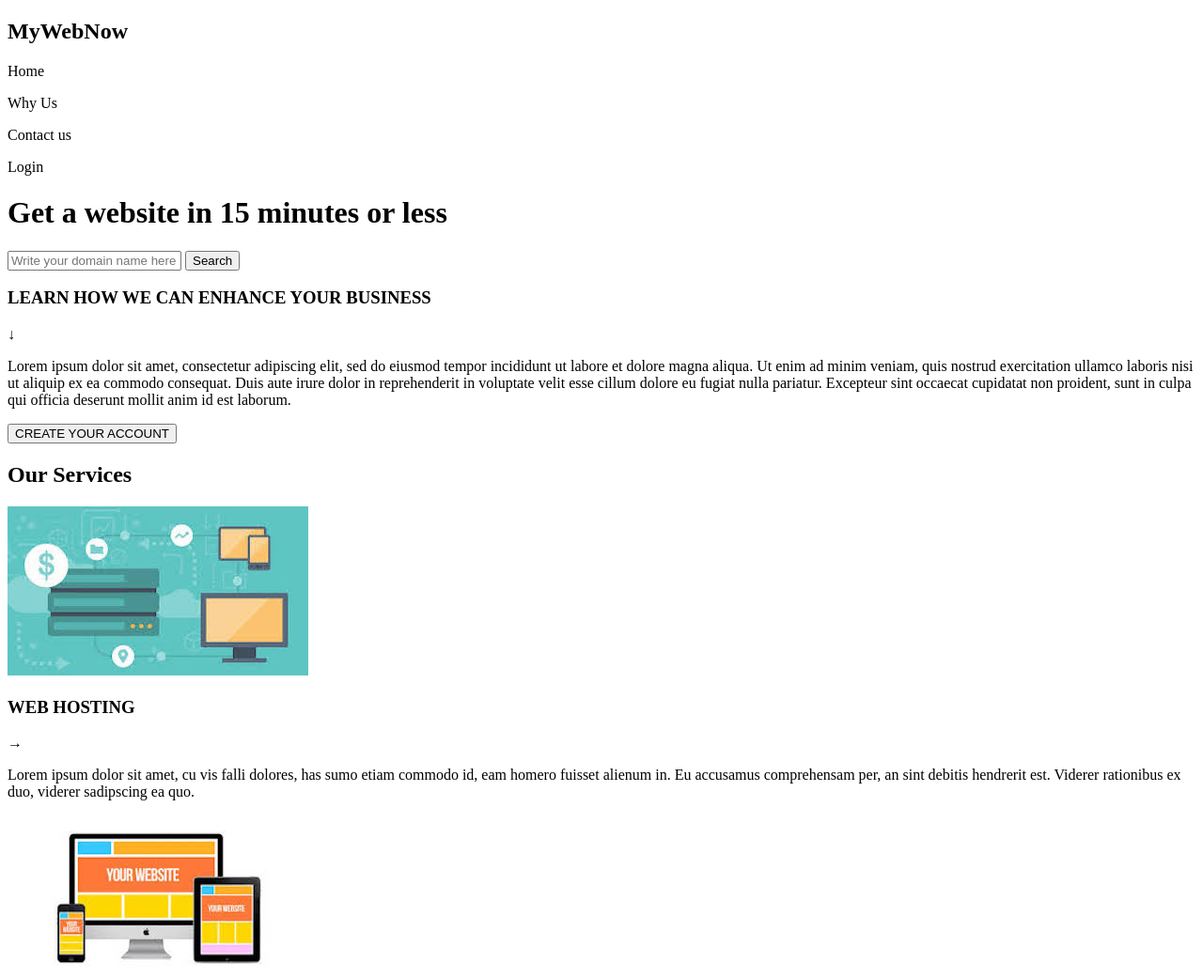
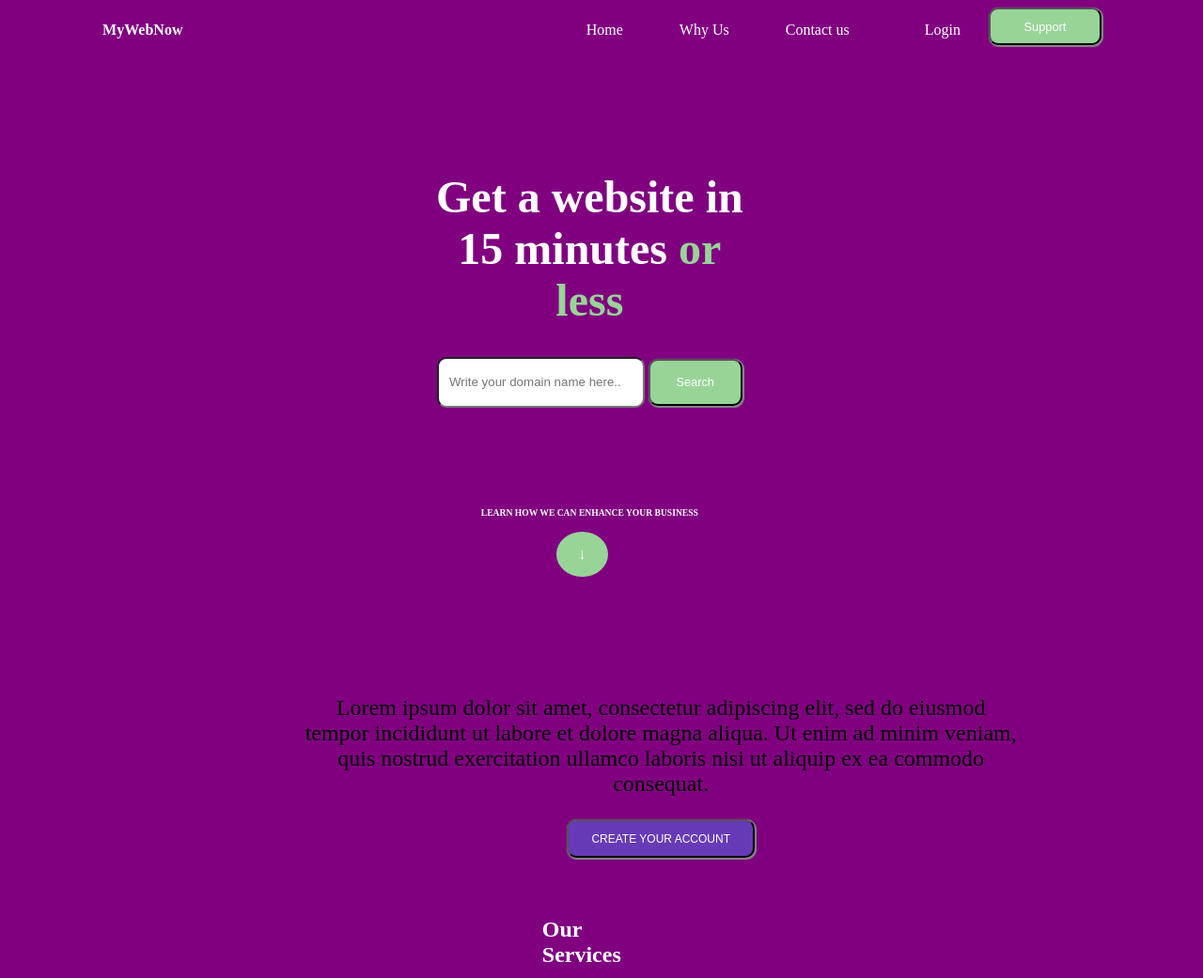
Before and after one commit to kalex19/ThesisCodingChallenge, a plain HTML site: page index.html in a window 1280 px wide. Shown: the top 1041 px of the page at 94% size. Drawn offline with Linux system fonts and the light colour scheme.

Commit message:
Basic CSS

```diff
--- a/index.html
+++ b/index.html
@@ -5,39 +5,41 @@
     <meta charset="UTF-8">
     <meta name="viewport" content="width=device-width, initial-scale=1.0">
     <meta http-equiv="X-UA-Compatible" content="ie=edge">
+    <link rel="stylesheet" href="./style.css">
     <title>Thesis Mock Up</title>
   </head>
 
   <body>
-    <nav>
+    <nav class="navBar">
       <h1 class='siteTitle'>MyWebNow</h1>
-      <div class="navBar">
+      <div class="navBarOptsOne">
         <p>Home</p>
         <p>Why Us</p>
         <p>Contact us</p>
+      </div>
+      <div class='navBarOptsTwo'>
         <p class='logIn'>Login</p>
+        <button class="supportBtn">Support</button>
       </div>
     </nav>
-    <header>
-      <h1>Get a website in 15 minutes <span>or less</span></h1>
-      <input type="text" placeholder="Write your domain name here">
-      <button>Search</button>
-      <div>
+    <header class="siteHeader">
+      <h1 class="headerText">Get a website in 15 minutes <span>or less</span></h1>
+      <input class="domainInput" type="text" placeholder="Write your domain name here..">
+      <button class="searchBtn">Search</button>
+      <div class="midHeader">
         <h3>LEARN HOW WE CAN ENHANCE YOUR BUSINESS</h3>
-        <p>&#8595</p>
+        <p class="downArrow">&#8595</p>
       </div>
     </header>
     <section class='mainContent'>
       <p>Lorem ipsum dolor sit amet, consectetur adipiscing elit, sed do eiusmod tempor incididunt ut labore et dolore
         magna aliqua. Ut enim ad minim veniam, quis nostrud exercitation ullamco laboris nisi ut aliquip ex ea commodo
-        consequat. Duis aute irure dolor in reprehenderit in voluptate velit esse cillum dolore eu fugiat nulla
-        pariatur. Excepteur sint occaecat cupidatat non proident, sunt in culpa qui officia deserunt mollit anim id est
-        laborum.</p>
+        consequat. </p>
       <button class="createAcctBtn">CREATE YOUR ACCOUNT</button>
     </section>
-    <section class='galleryContent'>
-      <h1>Our Services</h1>
-      <article>
+    <section>
+      <h1 class="galleryTitle">Our Services</h1>
+      <article class='galleryContent'>
         <div><img src="./assets/web-host-image.jpeg" alt="Web Hosting">
           <h3>WEB HOSTING</h3>
           <p>&#8594</p>
@@ -70,30 +72,23 @@
       </article>
     </section>
     <section class='accountContent'>
-      <div>
+      <div class="accountText">
         <h2>Are you ready?</h2>
         <p>create an acount, or contact us.</p>
       </div>
-      <button>CREATE YOUR ACCOUNT</button>
-      <button>CONTACT US</button>
+      <button class='createAcctBtnTwo'>CREATE YOUR ACCOUNT</button>
+      <button class='contactBtn'>CONTACT US</button>
     </section>
-    <footer>
+    <footer class='siteFooter'>
       <article class="contactInfo">
         <div>
-          <img src="./assets/transparent-white-phone.jpeg" alt="Phone">
-          <p>&#9743</p>
-          <p>+1 800 WEBSITE</p>
+          <p> ☏ +1 800 WEBSITE</p>
         </div>
         <div>
-          <img src="./assets/transparent-white-email.png" alt="Email">
-          <p>✉️</p>
-          <p>hello@mywebnow.com</p>
+          <p>✉️ hello@mywebnow.com</p>
         </div>
         <div>
-          <img src="./assets/transparent-white-pin.png" alt="Location Pin">
-          <p> &#9906</p>
-          <p>&#9872</p>
-          <p>1 Main St</p>
+          <p> 🏳 1 Main St</p>
           <p>Floor 6,</p>
           <p>New York, NY 10005</p>
         </div>
@@ -106,6 +101,8 @@
           <p>FAQ</p>
           <p>Contact us</p>
         </div>
+      </article>
+      <article>
         <div>
           <h1>Services</h1>
           <p>Web Hosting</p>
@@ -113,6 +110,8 @@
           <p>VPS Servers</p>
           <p>Domain Names</p>
         </div>
+      </article>
+      <article>
         <div>
           <h1>Others</h1>
           <p>Transfer domains</p>
--- a/style.css
+++ b/style.css
@@ -0,0 +1,191 @@
+body {
+  background-color: purple;
+}
+
+.navBar {
+  display: flex;
+  flex-direction: row;
+  justify-content: space-between;
+}
+
+.siteTitle {
+  color: #fff;
+  font-size: 1em;
+  margin-right: 30%;
+  margin-left: 8%;
+  margin-top: 15px;
+}
+
+.navBarOptsOne,
+.navBarOptsTwo {
+  display: flex;
+  color: #fff;
+
+}
+
+.navBarOptsOne p {
+  margin: 15px 30px;
+}
+
+.navBarOptsTwo p {
+  margin: 15px 30px;
+}
+
+.supportBtn {
+  background-color: #98d498;
+  padding: 10px;
+  color: #fff;
+  border-radius: 10px;
+  width: 120px;
+  box-shadow: 1px 1px 1px 1px #888888;
+  font-size: 0.8em;
+  height: 40px;
+  margin-right: 100px;
+}
+
+.siteHeader {
+  width: 28%;
+  margin: 10% 35%;
+  color: #fff;
+  text-align: center;
+}
+
+
+.headerText {
+  font-size: 3em;
+}
+
+.siteHeader span {
+  color: #98d498;
+}
+
+.domainInput {
+  width: 55%;
+  height: 50px;
+  border-radius: 10px;
+  padding: 0 11px;
+}
+
+input:focus {
+  outline: none;
+}
+
+.searchBtn {
+  background-color: #98d498;
+  padding: 10px;
+  color: #fff;
+  border-radius: 10px;
+  width: 100px;
+  box-shadow: 1px 1px 1px 1px #888888;
+  font-size: 0.8em;
+  height: 50px;
+}
+
+.midHeader h3 {
+  font-size: .6em;
+  margin-top: 30%;
+}
+
+.downArrow {
+  background-color: #98d498;
+  border-radius: 60%;
+  padding: 15px;
+  width: 7%;
+  margin: 15px 40%;
+}
+
+.mainContent {
+  width: 60%;
+  margin: 15px 25%;
+  font-size: 1.5em;
+  text-align: center;
+}
+
+.createAcctBtn {
+  background-color: #673AB7;
+  padding: 10px;
+  color: #fff;
+  border-radius: 10px;
+  width: 200px;
+  box-shadow: 1px 1px 1px 1px #888888;
+  font-size: 0.5em;
+  height: 41px;
+}
+
+.galleryTitle {
+  margin: 5% 45%;
+  color: white;
+}
+
+.galleryContent {
+  display: grid;
+  grid-template-rows: 50% 50%;
+  grid-template-columns: 40% 40%;
+  margin: 5%;
+}
+
+.galleryContent div {
+  margin: 5% 5%;
+  box-shadow: 1px 1px 1px 1px #888888;
+  border-radius: 10px;
+}
+
+.galleryContent img {
+  width: 30%;
+  height: 30%;
+}
+
+.accountContent {
+  display: flex;
+  margin: 5% 0;
+}
+
+.accountContent button {
+  margin: 5%;
+}
+
+.accountText h2 {
+  color: plum;
+  font-size: 2em;
+}
+
+.accountText p {
+  color: violet;
+  font-size: 1em;
+}
+
+.createAcctBtnTwo {
+  background-color: #673AB7;
+  padding: 10px;
+  color: #fff;
+  border-radius: 10px;
+  width: 200px;
+  box-shadow: 1px 1px 1px 1px #888888;
+  font-size: 0.5em;
+  height: 41px;
+  margin-left: 45%;
+  margin-right: 16%;
+}
+
+
+.contactBtn {
+  background-color: #fff;
+  padding: 10px;
+  color: #000;
+  border-radius: 10px;
+  width: 150px;
+  box-shadow: 1px 1px 1px 1px #888888;
+  font-size: 0.5em;
+  height: 41px;
+}
+
+.siteFooter {
+  display: grid;
+  grid-template-columns: 20% 20% 20% 20% 20%;
+  color: white;
+}
+
+.socialIcons img {
+  width: 20%;
+  height: 50px;
+}
```
Also changed, not shown: 1 other file.
